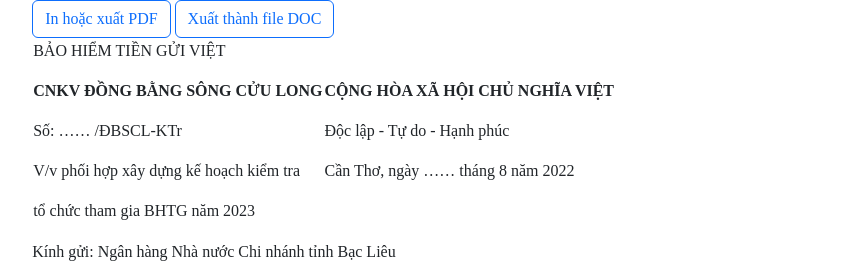
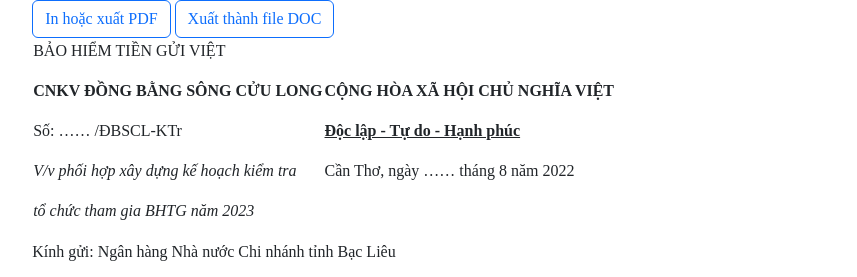
Before and after one commit to NinhXuanHao/HDSD, a plain HTML site: page indexQD.html in a window 1280 px wide. Shown: the top 277 px of the page, without its empty margins (211-1068 px from the left). Drawn offline with nearby package versions, Linux system fonts and the light colour scheme.

Commit message:
update format

```diff
--- a/indexQD.html
+++ b/indexQD.html
@@ -103,11 +103,13 @@
 
 <p>Số: …… /ĐBSCL-KTr</p>
 
-<p>V/v phối hợp xây dựng kế hoạch kiểm tra</p>
+<i>
+    <p>V/v phối hợp xây dựng kế hoạch kiểm tra</p>
 
-<p>tổ chức tham gia BHTG năm 2023</p></td><td><p><strong>CỘNG HÒA XÃ HỘI CHỦ NGHĨA VIỆT </strong></p>
+    <p>tổ chức tham gia BHTG năm 2023</p>
+</i></td><td><p><strong>CỘNG HÒA XÃ HỘI CHỦ NGHĨA VIỆT </strong></p>
 
-<p>Độc lập - Tự do - Hạnh phúc</p>
+<p><u><b>Độc lập - Tự do - Hạnh phúc</u></b></p>
 
 <p><em></em> Cần Thơ, ngày …… tháng 8 năm 2022</p></td></tr>
 </tbody></table>
```
